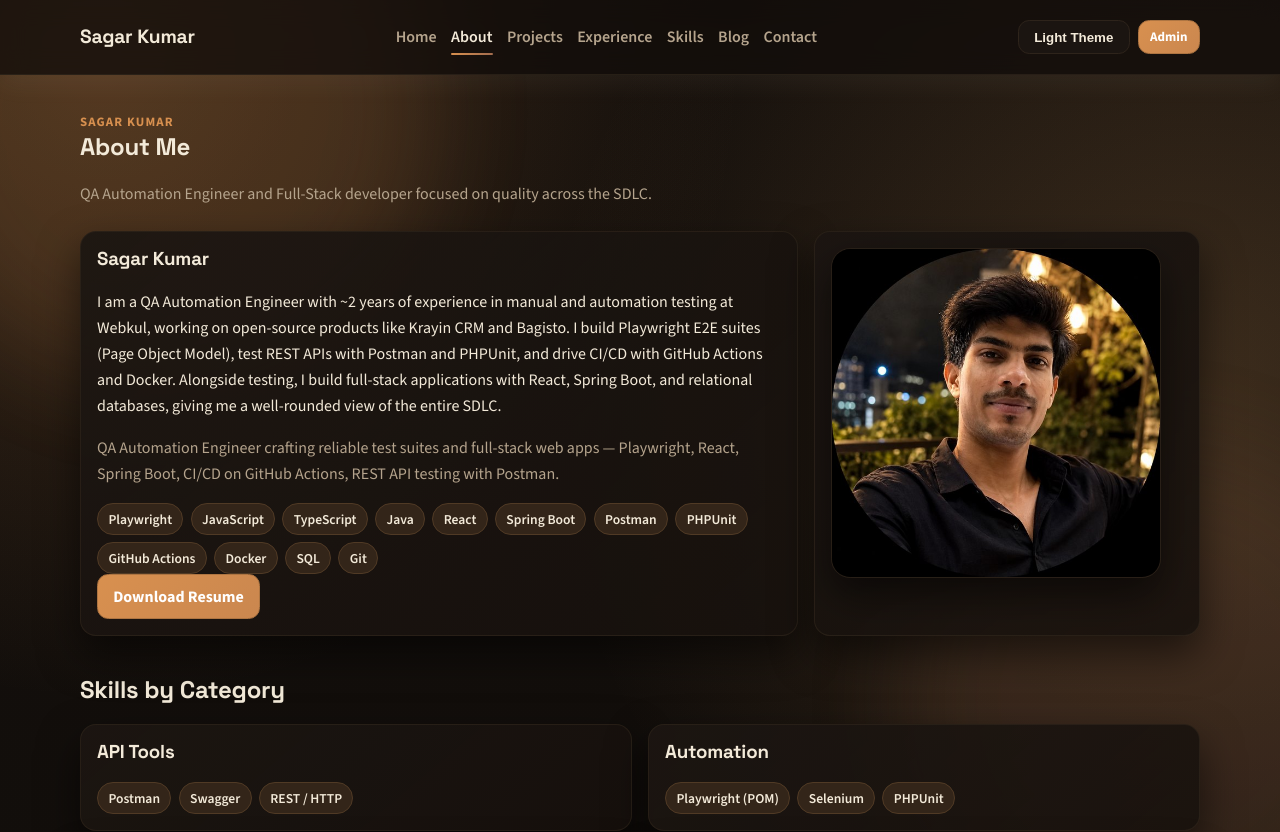
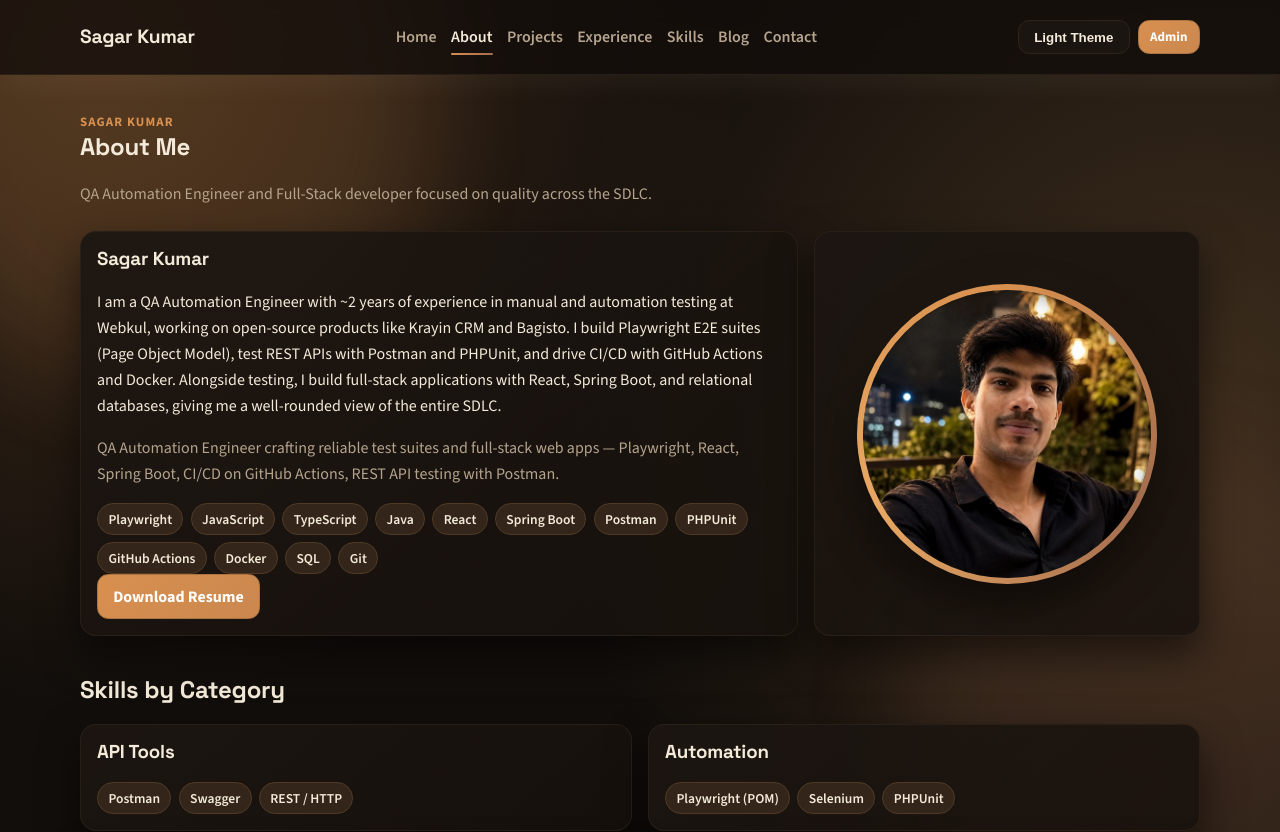
Before and after one commit to sagar56780/sagar56780.github.io, a React (Vite) app in the folder frontend/: page /#/about in a window 1280 px wide. Shown: the top 832 px of the page. Built offline with nearby package versions, Linux system fonts and the light colour scheme.

Commit message:
feat: circular cropped profile image on About page
- About photo now shows as a circle (cover-crop) inside a copper ring with glow, matching the hero
- Keep rounded-rectangle preview in admin panel

```diff
--- a/frontend/src/pages/AboutPage.jsx
+++ b/frontend/src/pages/AboutPage.jsx
@@ -60,14 +60,16 @@ const AboutPage = () => {
           </a>
         </article>
 
-        <article className="card reveal-up">
+        <article className="card reveal-up about-photo-card">
           {about?.profileImageUrl ? (
+            <div className="about-image-ring">
               <img
                 src={buildAssetUrl(about.profileImageUrl)}
                 alt={about?.fullName}
                 className="about-image"
                 loading="lazy"
               />
+            </div>
           ) : (
             <div className="avatar-fallback large">SK</div>
           )}
--- a/frontend/src/styles/global.css
+++ b/frontend/src/styles/global.css
@@ -338,7 +338,47 @@ img {
   }
 }
 
-.about-image,
+.about-photo-card {
+  display: grid;
+  place-items: center;
+}
+
+.about-image-ring {
+  position: relative;
+  width: min(300px, 72vw);
+  height: min(300px, 72vw);
+  padding: 6px;
+  border-radius: 50%;
+  background: conic-gradient(from 0deg, var(--primary), var(--accent), var(--accent-2), var(--primary));
+  box-shadow: var(--shadow);
+}
+
+.about-image-ring::before {
+  content: '';
+  position: absolute;
+  inset: -16px;
+  border-radius: 50%;
+  background: radial-gradient(circle, color-mix(in srgb, var(--primary) 26%, transparent), transparent 70%);
+  z-index: -1;
+  filter: blur(18px);
+}
+
+.about-image-ring::after {
+  content: '';
+  position: absolute;
+  inset: 6px;
+  border-radius: 50%;
+  box-shadow: inset 0 0 0 2px color-mix(in srgb, var(--surface) 15%, transparent), inset 0 4px 18px rgba(0, 0, 0, 0.3);
+}
+
+.about-image {
+  width: 100%;
+  height: 100%;
+  border-radius: 50%;
+  object-fit: cover;
+  display: block;
+}
+
 .profile-preview {
   object-fit: cover;
   border-radius: 1.2rem;
```
Lines whose indentation alone changed are shown as unchanged.
